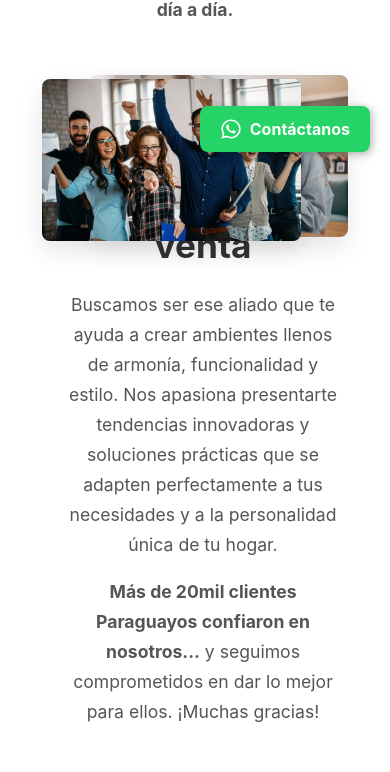
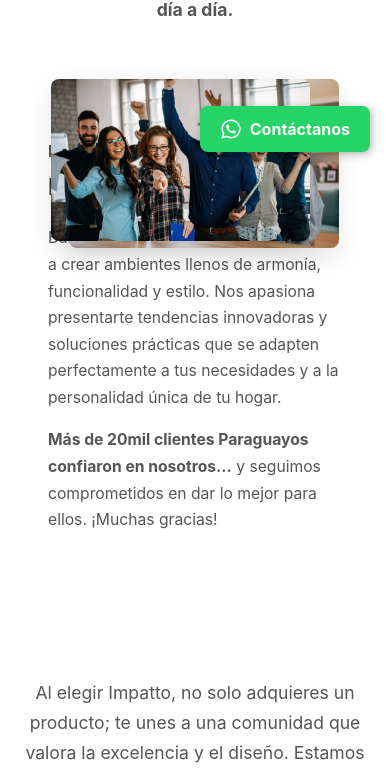
Before and after one commit to Javiermu97/impattopyproyect, a Next.js app: page /sobre-nosotros in a window 390 px wide. Shown: the part 672-1444 px from the top of the page. Built offline with nearby package versions, Linux system fonts and the light colour scheme; no server answers.

Commit message:
Primer commit

```diff
--- a/app/globals.css
+++ b/app/globals.css
@@ -2762,20 +2762,59 @@ body {
   color: #555;
 }
 
-/* --------- Responsivo (tablet/móvil) --------- */
+/* --------- Responsivo (tablet/móvil) — REEMPLAZA TODO ESTO --------- */
 @media (max-width: 1024px) {
-  .philosophy-container { flex-direction: column; }
+  .philosophy-container {
+    flex-direction: column;            /* texto debajo */
+    align-items: center;
+    gap: 1.5rem;
+  }
+
   .philosophy-image-container {
-    height: 360px;
+    height: clamp(340px, 52vw, 420px); /* alto suficiente segun ancho */
     min-width: 0;
     width: 100%;
-  }
-  .philosophy-img-bg { top: -6px; right: -8px; width: 82%; }
-  .philosophy-img-fg { top: 32%; left: -8px; width: 82%; }
+    margin-bottom: 1rem;               /* aire para que no toque el texto */
+  }
+
+  /* sin offsets negativos: que entren dentro del contenedor */
+  .philosophy-img-bg {
+    width: 88%;
+    top: 0;
+    right: 2%;
+  }
+
+  /* leve solape: SOLO bordes */
+  .philosophy-img-fg {
+    width: 84%;
+    top: 14%;   /* antes 32% — esto evita que se salga del contenedor */
+    left: 2%;
+  }
+
+  .philosophy-content {
+    padding-left: 0;
+    text-align: left;
+  }
 }
 
 @media (max-width: 640px) {
-  .philosophy-image-container { height: 300px; }
-  .philosophy-img-bg { top: -4px; right: -6px; width: 88%; }
-  .philosophy-img-fg { top: 30%; left: -6px; width: 88%; }
-}
+  .philosophy-image-container {
+    height: clamp(260px, 62vw, 360px);
+    margin-bottom: 1.25rem;
+  }
+
+  .philosophy-img-bg {
+    width: 92%;
+    top: 0;
+    right: 1%;
+  }
+
+  .philosophy-img-fg {
+    width: 88%;
+    top: 10%;  /* solape suave en móviles */
+    left: 1%;
+  }
+
+  .philosophy-content h2 { font-size: 1.45rem; }
+  .philosophy-content p  { font-size: .98rem; line-height: 1.7; }
+}
```
